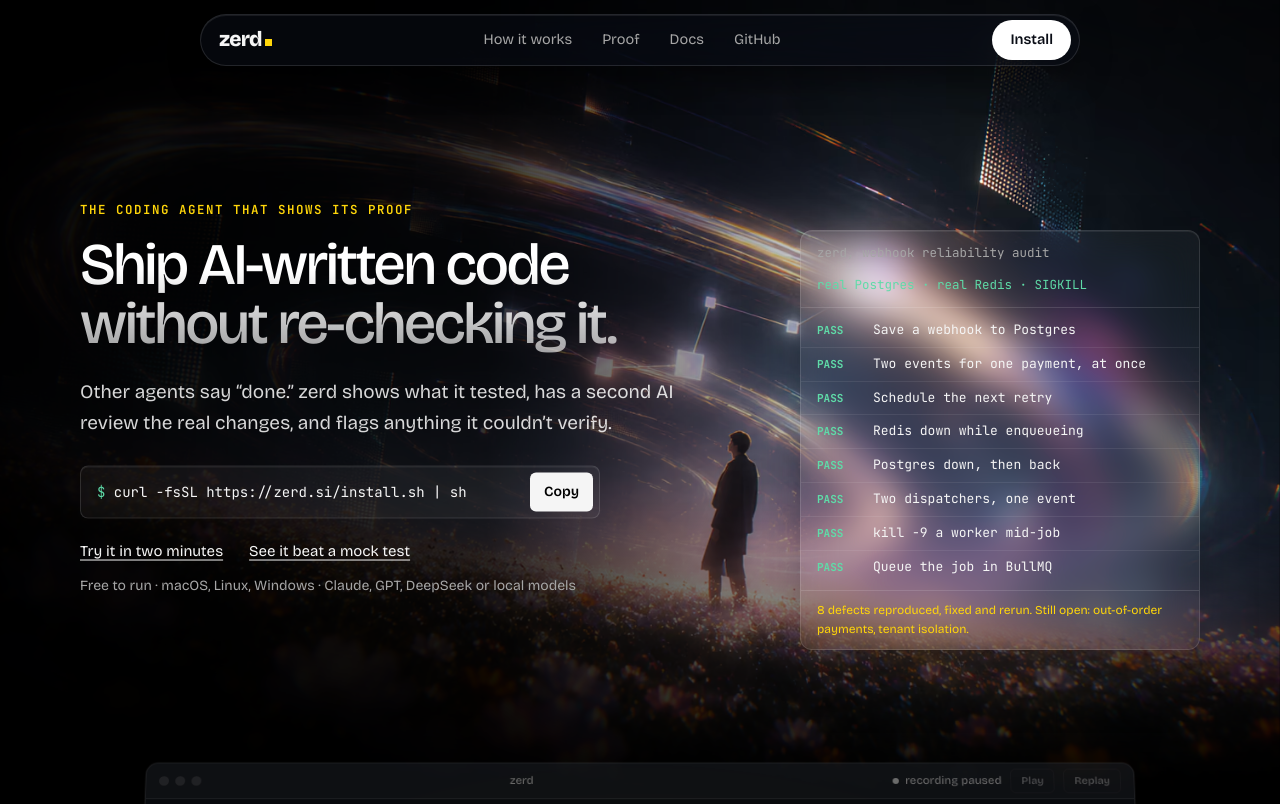
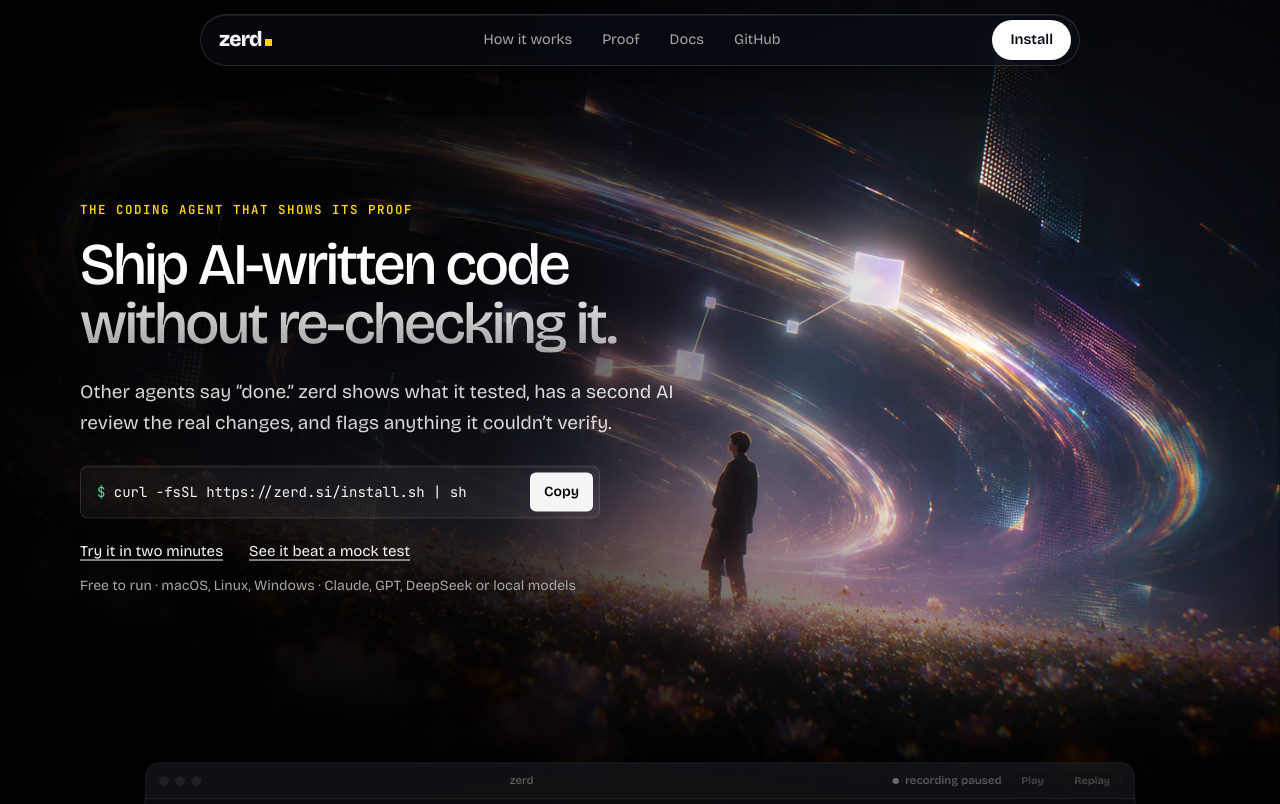
Before and after one commit to Adityaadpandey/melon-harness, a Next.js app in the folder website/: page / in a window 1280 px wide. Shown: the top 804 px of the page. Built offline with nearby package versions, Linux system fonts and the light colour scheme; no server answers; what fumadocs-ui would draw is missing.

Commit message:
website: drop the webhook audit card from the hero

```diff
--- a/website/app/(home)/landing.css
+++ b/website/app/(home)/landing.css
@@ -34,11 +34,10 @@
 /* darken the left for the words, melt the foot into the page */
 .hero-img::after { content: ""; position: absolute; inset: 0; pointer-events: none;
   background: linear-gradient(90deg, rgba(0, 0, 0, 0.92) 0%, rgba(0, 0, 0, 0.8) 38%, rgba(0, 0, 0, 0.35) 56%, rgba(0, 0, 0, 0) 72%), linear-gradient(0deg, #000 0%, rgba(0, 0, 0, 0.6) 12%, rgba(0, 0, 0, 0) 38%); }
-.hero-copy, .hero .rl, .hero-rail { z-index: 1; }
+.hero-copy, .hero-rail { z-index: 1; }
 .hero-copy { position: absolute; left: var(--pad); top: 50%; transform: translateY(-50%); width: min(620px, 50vw); }
 .hero h1 { font-size: clamp(40px, 4.6vw, 68px); line-height: 1.01; letter-spacing: -0.04em; font-weight: 500; margin: 0 0 24px; text-wrap: balance; }
 .hero-rail { position: absolute; left: var(--pad); right: var(--pad); bottom: 0; display: flex; justify-content: space-between; margin: 0; padding: 16px 0 20px; border-top: 1px solid var(--line); font: 12px/1.4 var(--m); color: var(--dim); }
-.hero .rl { position: absolute; right: var(--pad); bottom: 150px; width: min(400px, 34vw); }
 
 .after { padding-top: 24px;
   background:
@@ -61,32 +60,6 @@
 .cmd code span { color: var(--ok); }
 .cmd button { flex: none; font: inherit; font-size: 14px; font-weight: 600; color: var(--bg); background: var(--text); border: 0; border-radius: 6px; padding: 8px 14px; cursor: pointer; }
 .cmd button:hover { background: var(--ok); }
-
-/* the run log */
-.rl { margin: 0; background: var(--panel); backdrop-filter: blur(16px) saturate(1.2); border: 1px solid var(--line); border-radius: 12px; overflow: hidden; font-family: var(--m); }
-.rl-head { display: flex; justify-content: space-between; gap: 12px; flex-wrap: wrap; padding: 12px 16px; border-bottom: 1px solid var(--line); font-size: 12.5px; color: var(--dim); }
-.rl-env { color: var(--ok); }
-.rl-body { list-style: none; margin: 0; padding: 6px 0; }
-.rl-row { display: grid; grid-template-columns: 46px 1fr; column-gap: 10px; padding: 7px 16px; font-size: 13px; line-height: 1.45; }
-.rl-row + .rl-row { border-top: 1px solid color-mix(in srgb, var(--line) 60%, transparent); }
-.rl-badge { position: relative; font-size: 11px; font-weight: 700; padding-top: 2px; }
-.rl-badge b { position: absolute; left: 0; top: 2px; }
-.rl-badge .ok { color: var(--ok); }
-.rl-badge .bad { color: var(--bad); opacity: 0; }
-.rl-what { color: var(--text); }
-.rl-why { color: var(--dim); }
-.rl-foot { margin: 0; padding: 10px 16px; border-top: 1px solid var(--line); font-size: 12px; color: var(--warn); font-family: var(--f); }
-.rl-foot b { font-weight: 700; }
-/* one pass on load: each row shows FAIL, then flips to PASS */
-@media (prefers-reduced-motion: no-preference) {
-  .rl-row { animation: rl-in 0.01s backwards; animation-delay: calc(var(--i) * 0.55s); }
-  .rl-badge .ok { animation: rl-ok 0.01s backwards; animation-delay: calc(var(--i) * 0.55s + 0.9s); }
-  .rl-badge .bad { animation: rl-bad 0.9s backwards; animation-delay: calc(var(--i) * 0.55s); }
-  @keyframes rl-in { from { opacity: 0; } }
-  @keyframes rl-ok { from { opacity: 0; } }
-  @keyframes rl-bad { 0%, 99% { opacity: 1; } 100% { opacity: 0; } }
-}
-
 /* sections */
 .sec { padding-top: clamp(48px, 7vw, 88px); padding-bottom: clamp(24px, 3vw, 40px); }
 .sec-head { max-width: 46em; margin-bottom: 32px; }
@@ -167,7 +140,6 @@
   .hero-img img { object-position: 60% 50%; }
   .hero-img::after { background: linear-gradient(0deg, #000 0%, rgba(0, 0, 0, 0) 45%), linear-gradient(180deg, rgba(0, 0, 0, 0.5) 0%, rgba(0, 0, 0, 0) 20%); }
   .hero-copy { position: relative; left: auto; top: auto; transform: none; width: auto; padding-top: max(46svh, 300px); }
-  .hero .rl { position: relative; right: auto; bottom: auto; width: auto; margin-top: 32px; }
   .hero-rail { position: relative; left: auto; right: auto; margin-top: 24px; }
 }
 @media (max-width: 700px) {
@@ -179,7 +151,7 @@
 }
 
 /* ---- Linear: crisp lit borders, a light that follows the cursor, headings that fade down ---- */
-.rl, .bugs, .vs, .cmd { box-shadow: inset 0 1px 0 rgba(255, 255, 255, 0.07), 0 24px 60px -30px rgba(0, 0, 0, 0.8); }
+.bugs, .vs, .cmd { box-shadow: inset 0 1px 0 rgba(255, 255, 255, 0.07), 0 24px 60px -30px rgba(0, 0, 0, 0.8); }
 .glow { position: relative; }
 .glow::after { content: ""; position: absolute; inset: 0; border-radius: inherit; pointer-events: none; opacity: 0; transition: opacity 0.3s;
   background: radial-gradient(360px circle at var(--mx, 50%) var(--my, 50%), rgba(255, 214, 10, 0.13), transparent 65%); }
@@ -202,8 +174,8 @@
 /* ---- Apple: scroll-driven motion. Browsers without scroll timelines just get the still page. ---- */
 @media (prefers-reduced-motion: no-preference) {
   /* one staggered entrance for the hero, once */
-  .hero h1, .hero .lead, .hero .cmd, .hero .hero-links, .hero .gains, .hero .rl { animation: rise 0.9s cubic-bezier(0.2, 0.7, 0.2, 1) backwards; }
-  .hero .lead { animation-delay: 0.12s; } .hero .cmd { animation-delay: 0.24s; } .hero .hero-links { animation-delay: 0.32s; } .hero .gains { animation-delay: 0.42s; } .hero .rl { animation-delay: 0.3s; }
+  .hero h1, .hero .lead, .hero .cmd, .hero .hero-links, .hero .gains { animation: rise 0.9s cubic-bezier(0.2, 0.7, 0.2, 1) backwards; }
+  .hero .lead { animation-delay: 0.12s; } .hero .cmd { animation-delay: 0.24s; } .hero .hero-links { animation-delay: 0.32s; } .hero .gains { animation-delay: 0.42s; }
   @keyframes rise { from { opacity: 0; translate: 0 22px; filter: blur(8px); } }
 
   @supports (animation-timeline: scroll()) {
@@ -211,7 +183,7 @@
     .hero-img img { animation: drift linear both; animation-timeline: scroll(root); animation-range: 0 110svh; }
     @keyframes drift { to { transform: scale(1.16); filter: brightness(0.5) saturate(0.9); } }
     /* the hero copy and the log lift away */
-    .hero-copy, .hero .rl { animation: lift linear both; animation-timeline: scroll(root); animation-range: 0 70svh; }
+    .hero-copy { animation: lift linear both; animation-timeline: scroll(root); animation-range: 0 70svh; }
     @keyframes lift { to { opacity: 0; translate: 0 -48px; } }
     /* each step lights up while it crosses the middle of the screen, and its dot fills */
     .story-steps li { animation: focus linear both; animation-timeline: view(); animation-range: entry 10% exit 90%; }
--- a/website/app/(home)/page.tsx
+++ b/website/app/(home)/page.tsx
@@ -3,7 +3,6 @@ import { latestRelease } from "@/lib/latest";
 import { JsonLd } from "@/lib/jsonld";
 import CopyCmd from "./copy-cmd";
 import Demo from "./demo";
-import RunLog from "./runlog";
 
 const INSTALL = "curl -fsSL https://zerd.si/install.sh | sh";
 
@@ -57,7 +56,6 @@ export default async function Home() {
           </p>
           <p className="hero-fine">Free to run · macOS, Linux, Windows · Claude, GPT, DeepSeek or local models</p>
         </div>
-        <RunLog />
       </section>
 
       <div className="after">
--- a/website/app/(home)/runlog.tsx
+++ /dev/null
@@ -1,34 +0,0 @@
-// The hero's right side: the defects the webhook benchmark turned up, each one reproduced against real
-// Postgres and Redis, fixed, and run again. Pure CSS: every row shows FAIL for a moment, then flips to
-// PASS once (see .rl-row in landing.css). With reduced motion, or no CSS animation, it just shows PASS.
-const ROWS: [string, string][] = [
-  ["Save a webhook to Postgres", "unquoted camelCase columns, the insert never ran"],
-  ["Two events for one payment, at once", "lost update left a captured payment FAILED"],
-  ["Schedule the next retry", "timezone bug, retries landed 5.5 hours late"],
-  ["Redis down while enqueueing", "enqueue hung forever, the outbox never drained"],
-  ["Postgres down, then back", "events stuck in RECEIVED, the sweep skipped them"],
-  ["Two dispatchers, one event", "the same event was enqueued twice"],
-  ["kill -9 a worker mid-job", "event wrongly marked IGNORED"],
-  ["Queue the job in BullMQ", "job ids with colons were rejected"],
-];
-
-export default function RunLog() {
-  return (
-    <figure className="rl glow" aria-label="Eight defects zerd reproduced against real Postgres and Redis, then fixed">
-      <figcaption className="rl-head">
-        <span>zerd, webhook reliability audit</span>
-        <span className="rl-env">real Postgres · real Redis · SIGKILL</span>
-      </figcaption>
-      <ol className="rl-body">
-        {ROWS.map(([what], i) => (
-          <li key={what} className="rl-row" style={{ "--i": i } as React.CSSProperties}>
-            <span className="rl-badge" aria-hidden="true"><b className="bad">FAIL</b><b className="ok">PASS</b></span>
-            <span className="rl-what">{what}</span>
-            <span className="sr-only">: fixed, rerun passes</span>
-          </li>
-        ))}
-      </ol>
-      <p className="rl-foot">8 defects reproduced, fixed and rerun. Still open: out-of-order payments, tenant isolation.</p>
-    </figure>
-  );
-}
```
